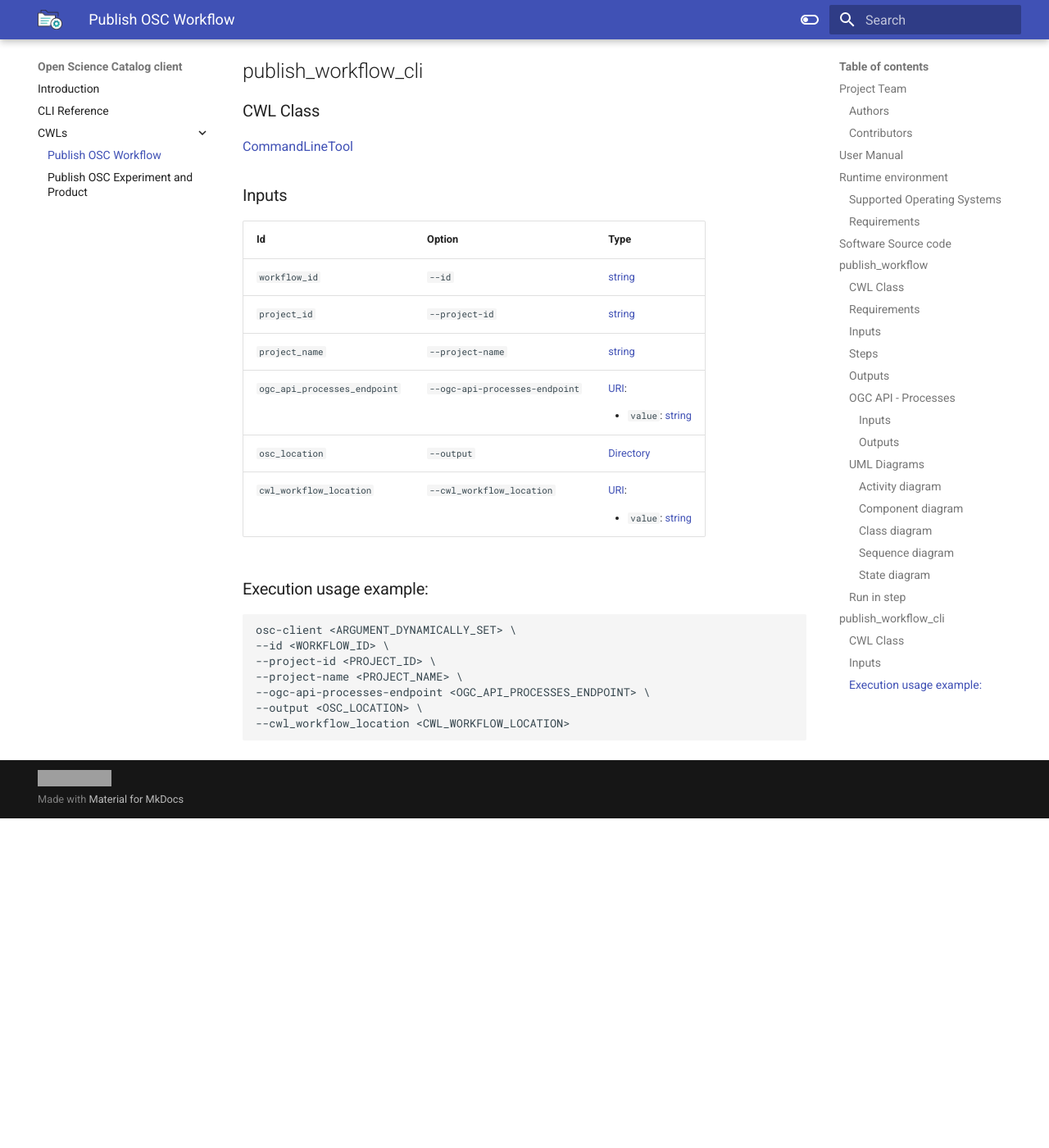
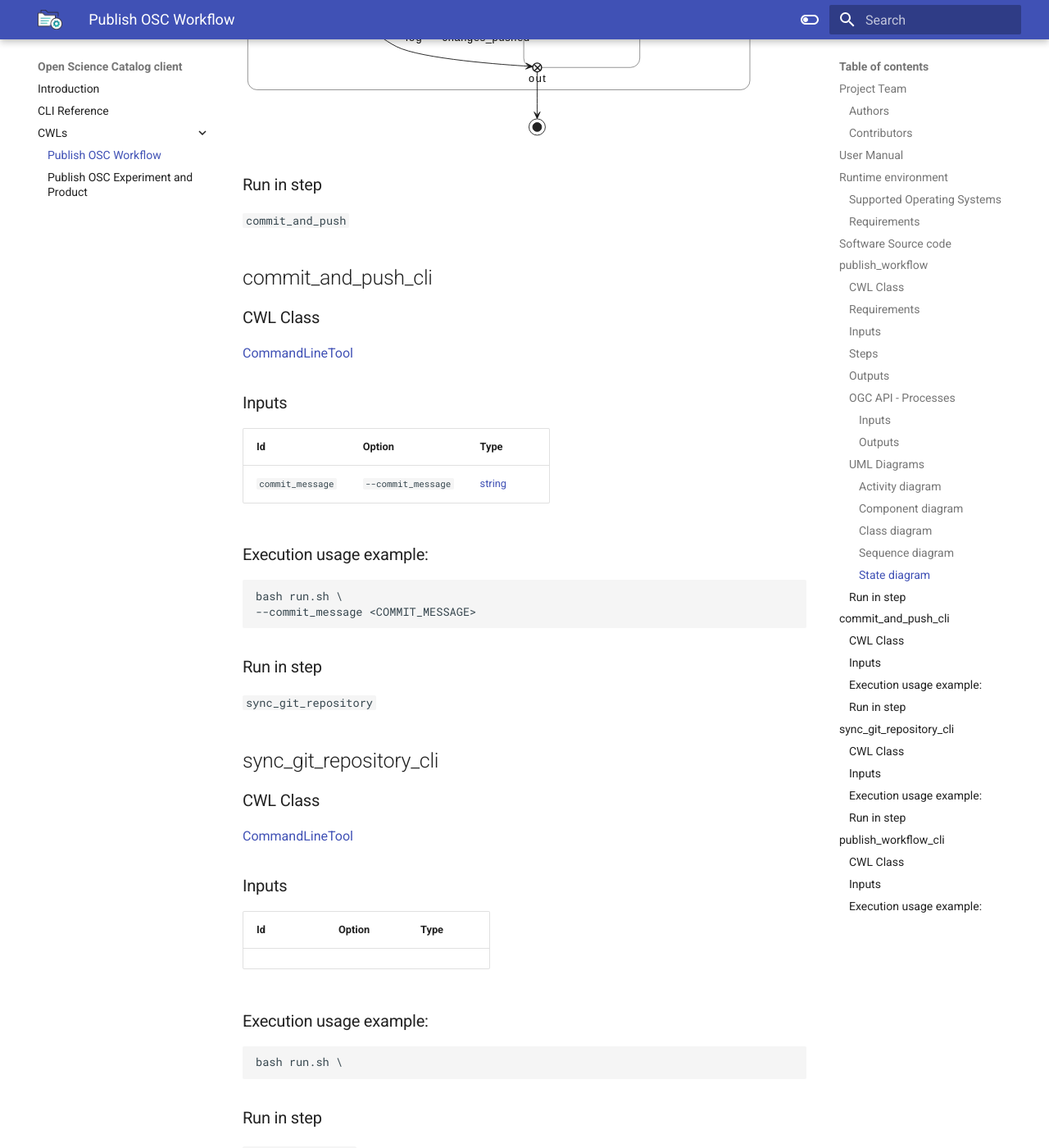
Before and after one commit to Terradue/osc-client, an MkDocs documentation site: the page built from docs/c4/components/workflow/publish_workflow.md, in a window 1280 px wide and 1400 px high, scrolled down 5861 px. Shown: the whole window at 82% size. Built offline with MkDocs 1.6.1 and Material for MkDocs 9.7.7, drawn with Linux system fonts in a browser that asks for light colours; before the commit the page ends 6859 px from its top, so only the background shows below that; some of the changed text lies outside the part shown; grey boxes are pictures that could not be loaded.

Commit message:
feat: refined publish_workflow with Git iteration

````diff
--- a/docs/c4/components/workflow/publish_workflow.md
+++ b/docs/c4/components/workflow/publish_workflow.md
@@ -75,7 +76,9 @@ User Manual can be found on [https://terradue.github.io/osc-client/](https://ter
 
 | Id | Runs | Label | Doc |
 |----|------|-------|-----|
-| [publish_workflow_cli](#publish_workflow_cli) | `#publish_workflow_cli` | None | None |
+| [commit_and_push](#commit_and_push_cli) | `#commit_and_push_cli` | None | None |
+| [sync_git_repository](#sync_git_repository_cli) | `#sync_git_repository_cli` | None | None |
+| [publish_workflow](#publish_workflow_cli) | `#publish_workflow_cli` | None | None |
 
 
 ### Outputs
@@ -136,7 +139,55 @@ Learn more about the [State diagram](https://en.wikipedia.org/wiki/State_diagram
 
 ### Run in step
 
-`publish_workflow_cli`
+`commit_and_push`
+
+
+
+## commit_and_push_cli
+
+### CWL Class
+
+[CommandLineTool](https://www.commonwl.org/v1.2/CommandLineTool.html#CommandLineTool)
+
+### Inputs
+
+| Id | Option | Type |
+|----|------|-------|
+| `commit_message` | `--commit_message` | [string](https://www.commonwl.org/v1.2/Workflow.html#CWLType) |
+
+### Execution usage example:
+
+```
+bash run.sh \
+--commit_message <COMMIT_MESSAGE>
+```
+
+### Run in step
+
+`sync_git_repository`
+
+
+
+## sync_git_repository_cli
+
+### CWL Class
+
+[CommandLineTool](https://www.commonwl.org/v1.2/CommandLineTool.html#CommandLineTool)
+
+### Inputs
+
+| Id | Option | Type |
+|----|------|-------|
+
+### Execution usage example:
+
+```
+bash run.sh \
+```
+
+### Run in step
+
+`publish_workflow`
 
 
 
````
Also changed, not shown: other parts of docs/c4/components/workflow/publish_workflow.md (+3 -2 lines), Taskfile.yaml (+10 -2 lines), docs/c4/components/workflow/publish_experiment_products.md (+1 -1 lines), docs/c4/components/workflow/publish_experiment_products/activity.svg, docs/c4/components/workflow/publish_experiment_products/class.svg, docs/c4/components/workflow/publish_experiment_products/component.svg, docs/c4/components/workflow/publish_experiment_products/sequence.svg, docs/c4/components/workflow/publish_experiment_products/state.svg, docs/c4/components/workflow/publish_workflow/activity.svg, docs/c4/components/workflow/publish_workflow/class.svg, docs/c4/components/workflow/publish_workflow/component.svg, docs/c4/components/workflow/publish_workflow/ogc_processes_inputs.svg, docs/c4/components/workflow/publish_workflow/sequence.svg, docs/c4/components/workflow/publish_workflow/state.svg, 4 other files.
